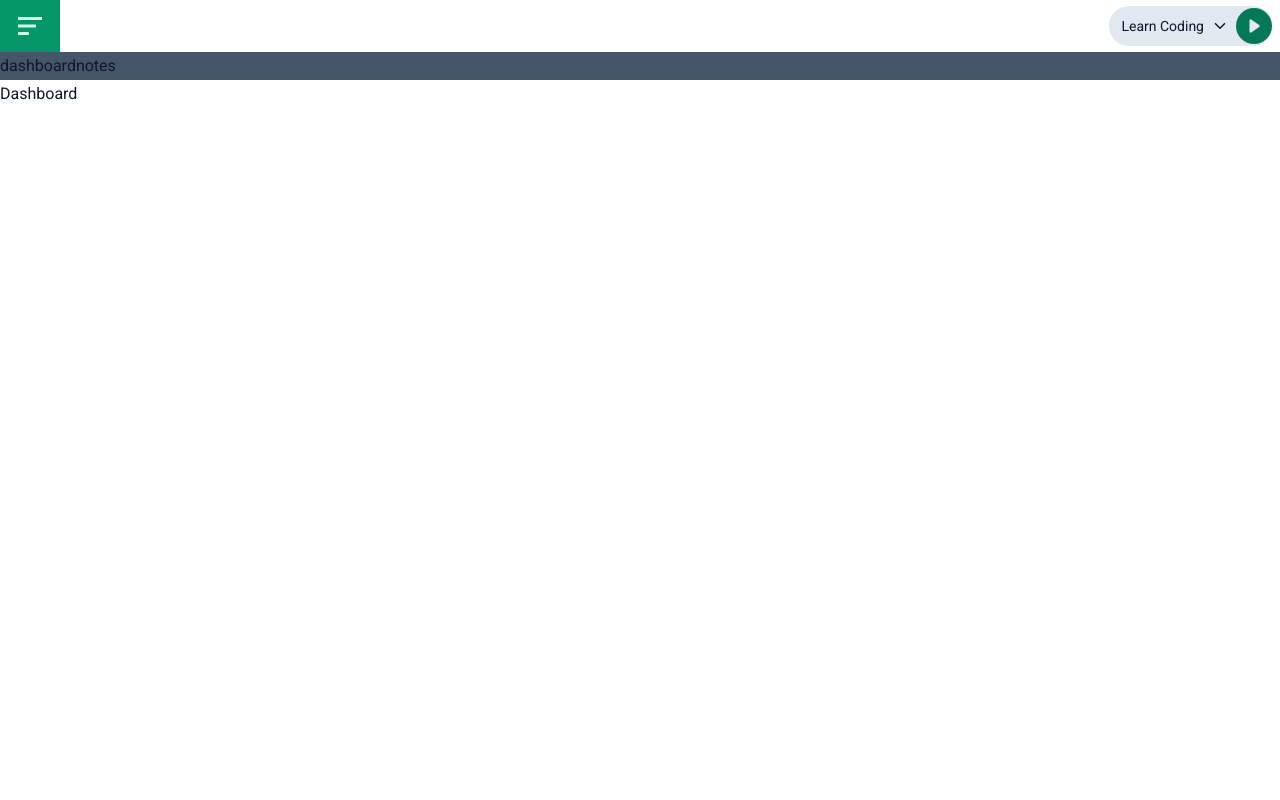
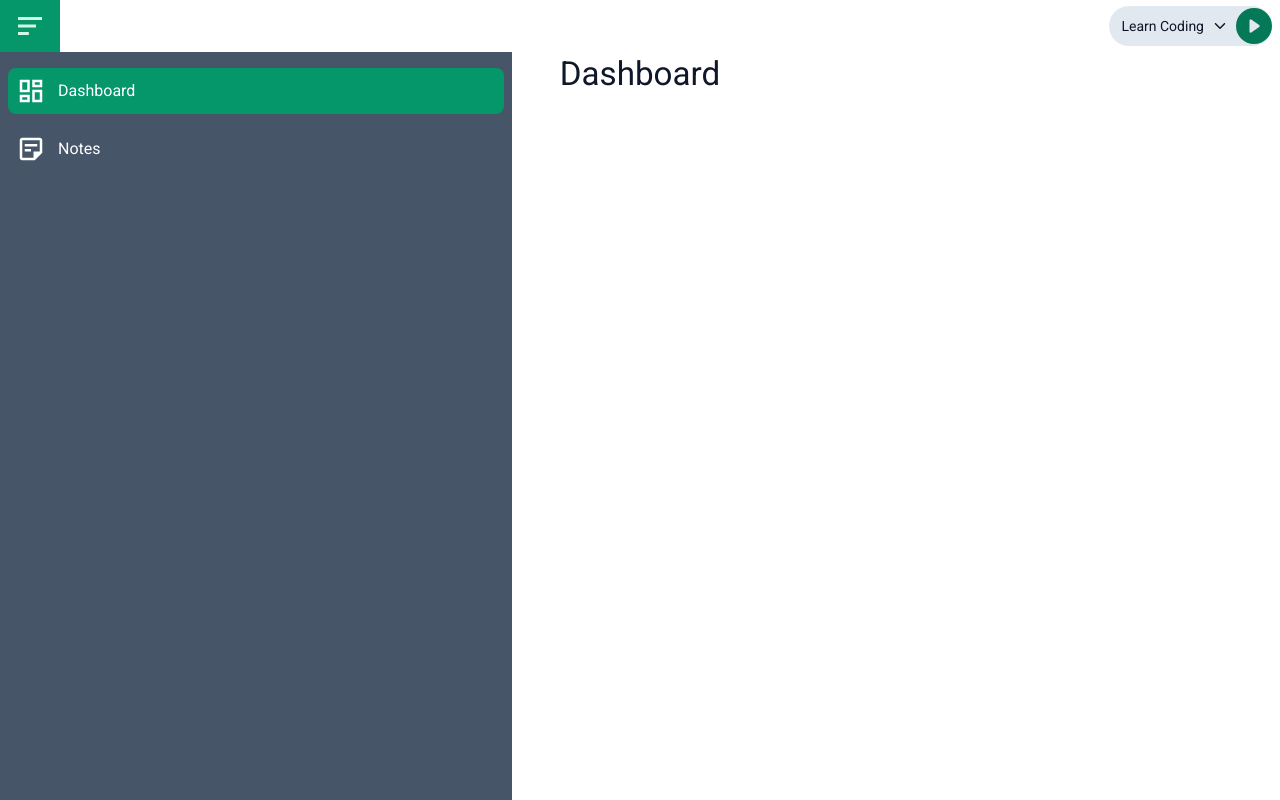
Before and after one commit to grefelnable/time-tracker, a React (Create React App) app: page / in a window 1280 px wide. Built offline with nearby package versions, Linux system fonts and the light colour scheme.

Commit message:
added hover effect to sideBar. Text align center

```diff
--- a/src/App.js
+++ b/src/App.js
@@ -1,6 +1,5 @@
 import React from "react"
 import { BrowserRouter, Routes, Route } from "react-router-dom"
-import tw from "tailwind-styled-components"
 import SharedLayout from "./components/sharedLayout/SharedLayout"
 import Dashboard from "./components/dashboard/Dashboard"
 import Notes from "./components/notes/Notes"
@@ -13,7 +12,7 @@ function App() {
           {/* dashboard */}
           <Route index element={<Dashboard />} />
           {/* notes */}
-          <Route path="/notes" element={<Notes />} />
+          <Route path="notes" element={<Notes />} />
           {/* profile */}
           {/* logout */}
         </Route>
--- a/src/components/dashboard/Dashboard.js
+++ b/src/components/dashboard/Dashboard.js
@@ -1,7 +1,17 @@
 import React from "react"
+import tw from "tailwind-styled-components"
 
 const Dashboard = () => {
-  return <div>Dashboard</div>
+  return (
+    <Section>
+      <h2>Dashboard</h2>
+    </Section>
+  )
 }
 
 export default Dashboard
+
+// Styles
+const Section = tw.section`
+text-center
+`
--- a/src/components/notes/Notes.js
+++ b/src/components/notes/Notes.js
@@ -1,7 +1,17 @@
 import React from "react"
+import tw from "tailwind-styled-components"
 
 const Notes = () => {
-  return <div>Notes</div>
+  return (
+    <Section>
+      <h2>Notes</h2>
+    </Section>
+  )
 }
 
 export default Notes
+
+// Styles
+const Section = tw.section`
+text-center
+`
--- a/src/components/sidebar/Sidebar.js
+++ b/src/components/sidebar/Sidebar.js
@@ -1,25 +1,42 @@
 import React from "react"
-import { Link } from "react-router-dom"
+import { NavLink } from "react-router-dom"
 import tw from "tailwind-styled-components"
+import { MdOutlineDashboard, MdOutlineStickyNote2 } from "react-icons/md"
 
 const Sidebar = () => {
   return (
-    <Section>
-      <Link to="/">
-        <Button type="button">dashboard</Button>
-      </Link>
-      <Link to="/notes">
-        <Button type="button">notes</Button>
-      </Link>
+    <Section className="height">
+      {/* Links */}
+      <NavLink to="/">
+        <Button type="button">
+          <Icon>
+            <MdOutlineDashboard />
+          </Icon>
+          dashboard
+        </Button>
+      </NavLink>
+      <NavLink to="/notes">
+        <Button type="button">
+          <Icon>
+            <MdOutlineStickyNote2 />
+          </Icon>
+          notes
+        </Button>
+      </NavLink>
     </Section>
   )
 }
 
 export default Sidebar
 
+// Styles
 const Section = tw.aside`
-bg-slate-600
+bg-slate-600  absolute top-52px left-0 w-2/5 flex flex-col text-white
+pt-4 px-2 gap-3
 `
 const Button = tw.button`
-inline-block
+flex items-center gap-3 capitalize transition-all duration-200 hover:bg-emerald-400 w-full px-2 py-2 rounded-lg
 `
+const Icon = tw.span`
+text-3xl
+`
--- a/src/index.css
+++ b/src/index.css
@@ -59,3 +59,12 @@ small,
 .text-small {
   font-size: 0.833rem;
 }
+
+/* Sidebar */
+.height {
+  height: calc(100vh - 52px);
+}
+.active {
+  background: rgb(5 150 105);
+  border-radius: 0.5rem;
+}
```
